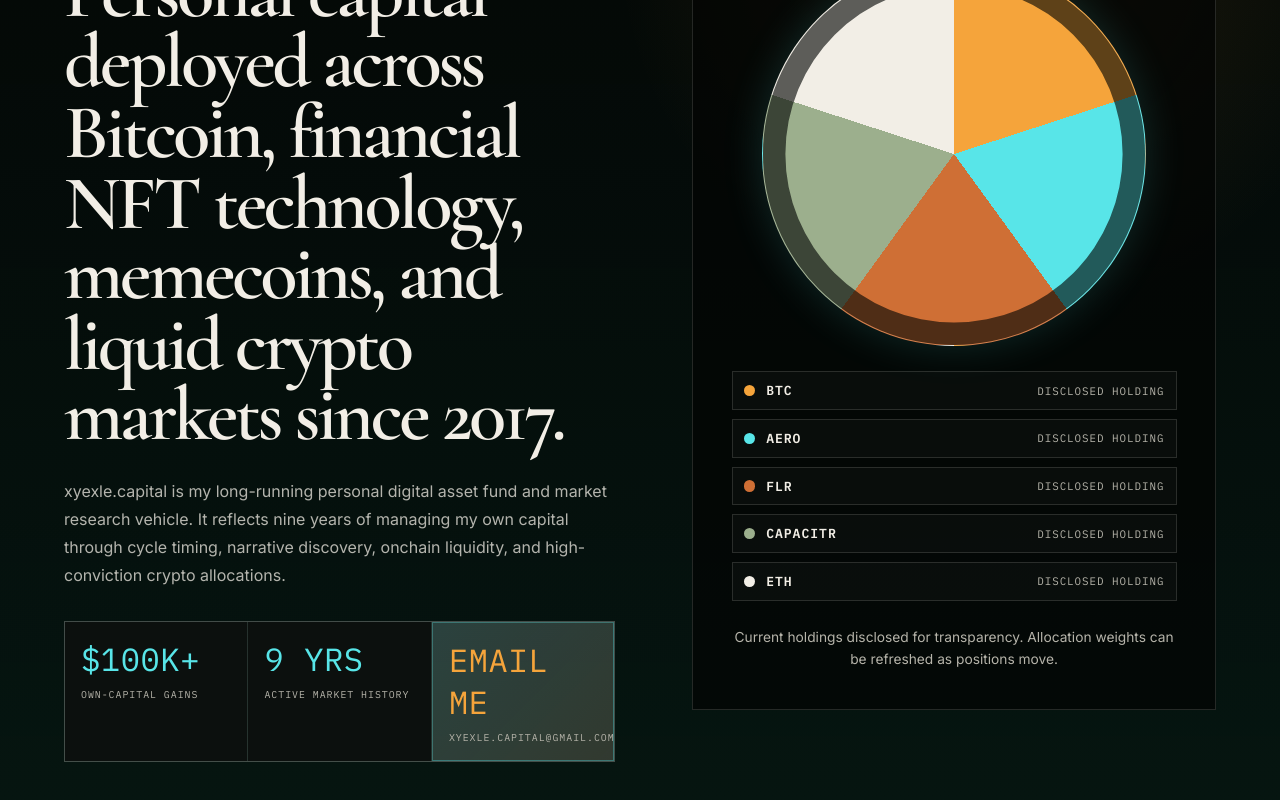
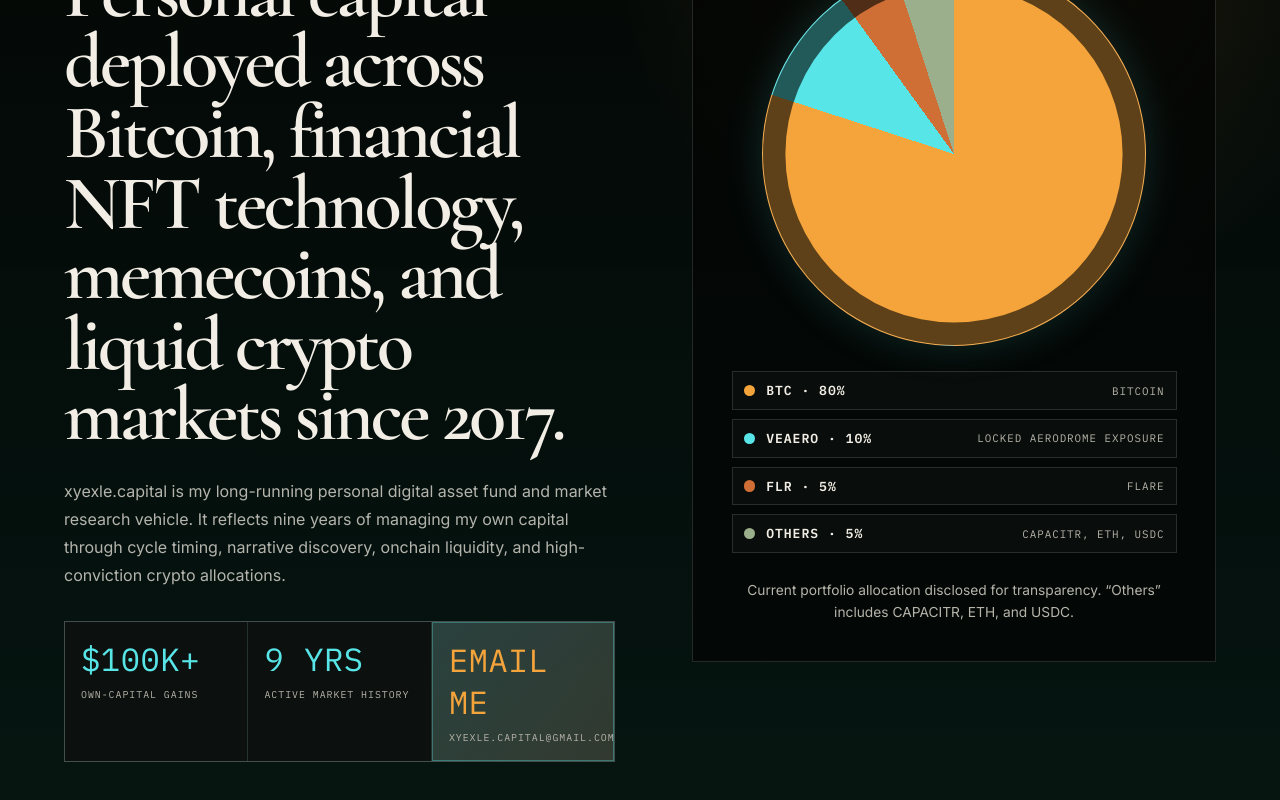
Before and after one commit to Syrexle/tariq-website, a React (Vite) app: page / in a window 1280 px wide. Shown: the part 9640-10440 px from the top of the page. Built offline with nearby package versions, Linux system fonts and the light colour scheme.

Commit message:
Update portfolio allocation wheel

```diff
--- a/src/main.tsx
+++ b/src/main.tsx
@@ -133,11 +133,10 @@ const interestTiles = [
 ]
 
 const holdings = [
-  { asset: 'BTC', allocation: 20, color: '#f5a43b' },
-  { asset: 'AERO', allocation: 20, color: '#58e5e8' },
-  { asset: 'FLR', allocation: 20, color: '#cf6f35' },
-  { asset: 'CAPACITR', allocation: 20, color: '#9caf8d' },
-  { asset: 'ETH', allocation: 20, color: '#f2eee6' },
+  { asset: 'BTC', allocation: 80, color: '#f5a43b', note: 'Bitcoin' },
+  { asset: 'veAERO', allocation: 10, color: '#58e5e8', note: 'Locked Aerodrome exposure' },
+  { asset: 'FLR', allocation: 5, color: '#cf6f35', note: 'Flare' },
+  { asset: 'Others', allocation: 5, color: '#9caf8d', note: 'CAPACITR, ETH, USDC' },
 ]
 
 const marketTimeline = [
@@ -552,12 +551,12 @@ function App() {
               {holdings.map((holding) => (
                 <div key={holding.asset}>
                   <span style={{ background: holding.color }} />
-                  <strong>{holding.asset}</strong>
-                  <small>disclosed holding</small>
+                  <strong>{holding.asset} · {holding.allocation}%</strong>
+                  <small>{holding.note}</small>
                 </div>
               ))}
             </div>
-            <p>Current holdings disclosed for transparency. Allocation weights can be refreshed as positions move.</p>
+            <p>Current portfolio allocation disclosed for transparency. “Others” includes CAPACITR, ETH, and USDC.</p>
           </div>
         </section>
 
```
